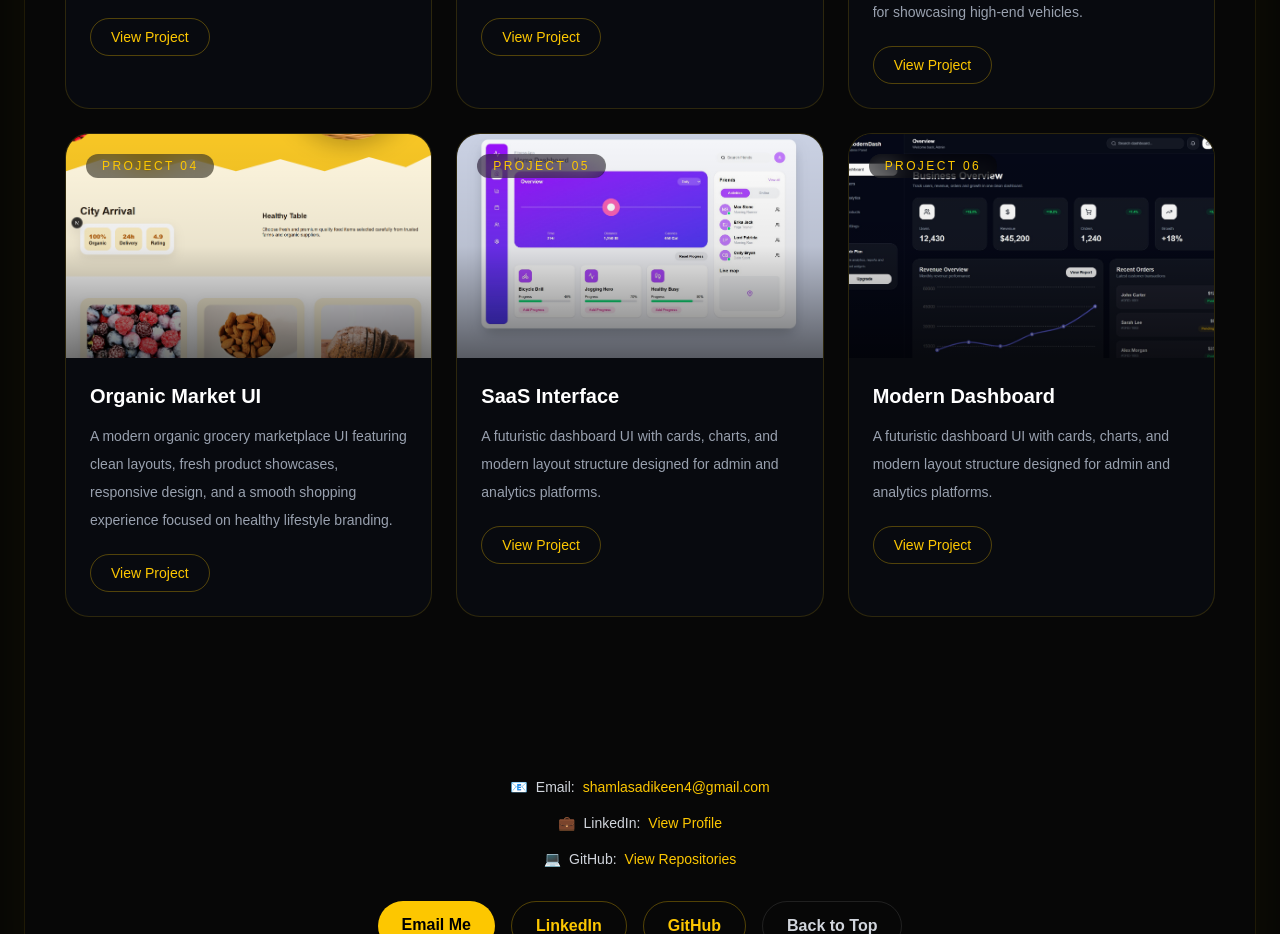
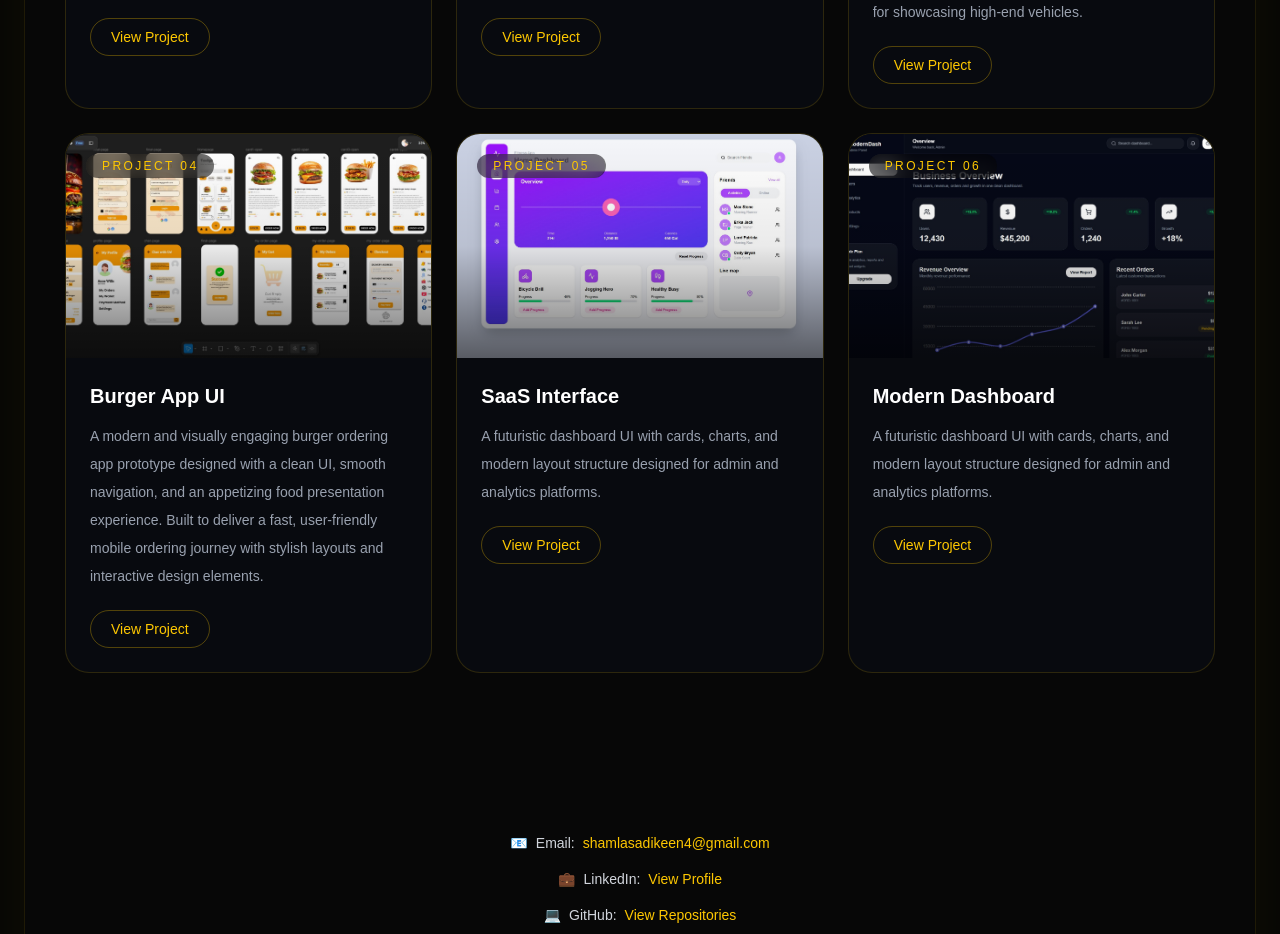
Before and after one commit to shamlasadikeen/my-newapp, a Next.js app: page / in a window 1280 px wide. Shown: the part 2540-3474 px from the top of the page. Built offline with nearby package versions, Linux system fonts and the light colour scheme.

Commit message:
Updated projects section

```diff
--- a/components/Projects.tsx
+++ b/components/Projects.tsx
@@ -25,11 +25,11 @@ const projects = [
       "A premium automotive landing page featuring modern UI design, smooth animations, responsive layouts, and a luxury-focused user experience built for showcasing high-end vehicles.",
   },
   {
-     title: "Organic Market UI",
-    image: "/images/ui.png",
-    link: "https://organic-market-ui.vercel.app/",
+     title: "Burger App UI",
+    image: "/images/burger ui.jpg",
+    link: "https://www.figma.com/proto/2vmy24p7hRuN04qrEgpg0Z/burger-app?node-id=0-1&t=ZTXOzuRsdKM0wxOn-1",
     description:
-      "A modern organic grocery marketplace UI featuring clean layouts, fresh product showcases, responsive design, and a smooth shopping experience focused on healthy lifestyle branding.",
+      "A modern and visually engaging burger ordering app prototype designed with a clean UI, smooth navigation, and an appetizing food presentation experience. Built to deliver a fast, user-friendly mobile ordering journey with stylish layouts and interactive design elements.",
   },
   {
     title: "SaaS Interface",
```
Also changed, not shown: public/images/burger ui.jpg (added).
